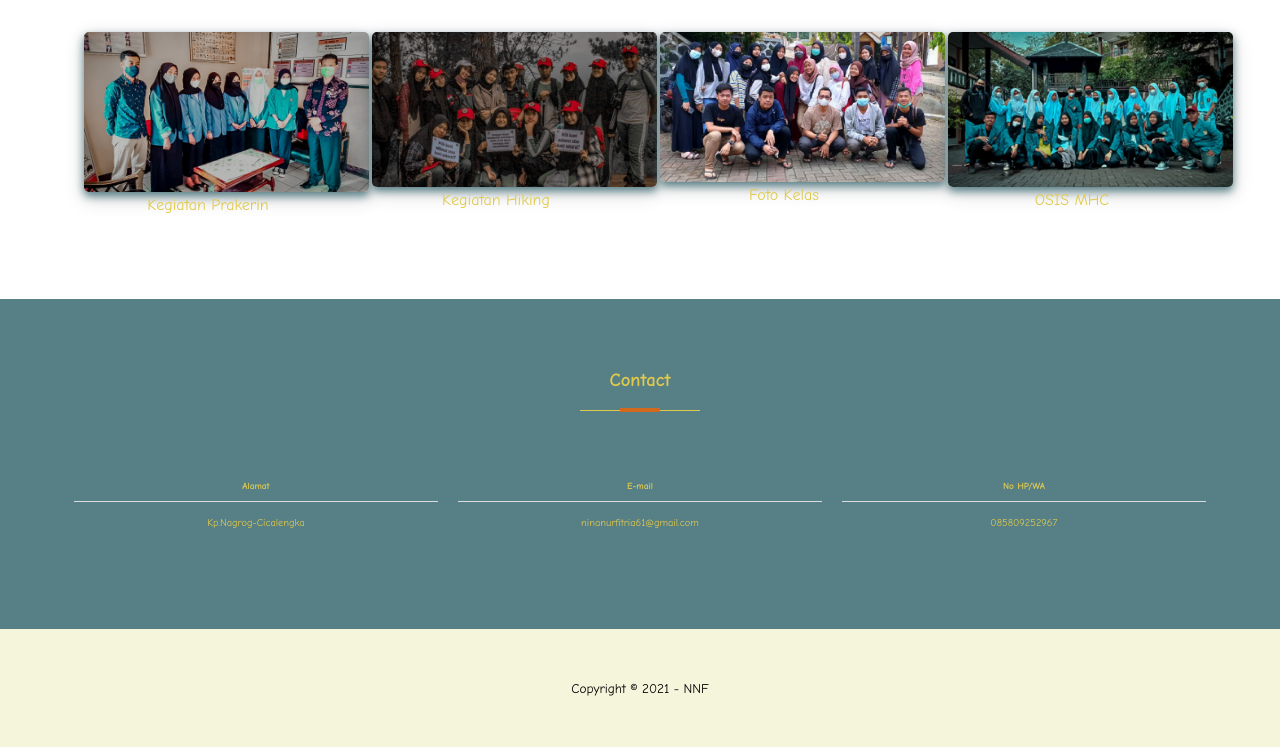
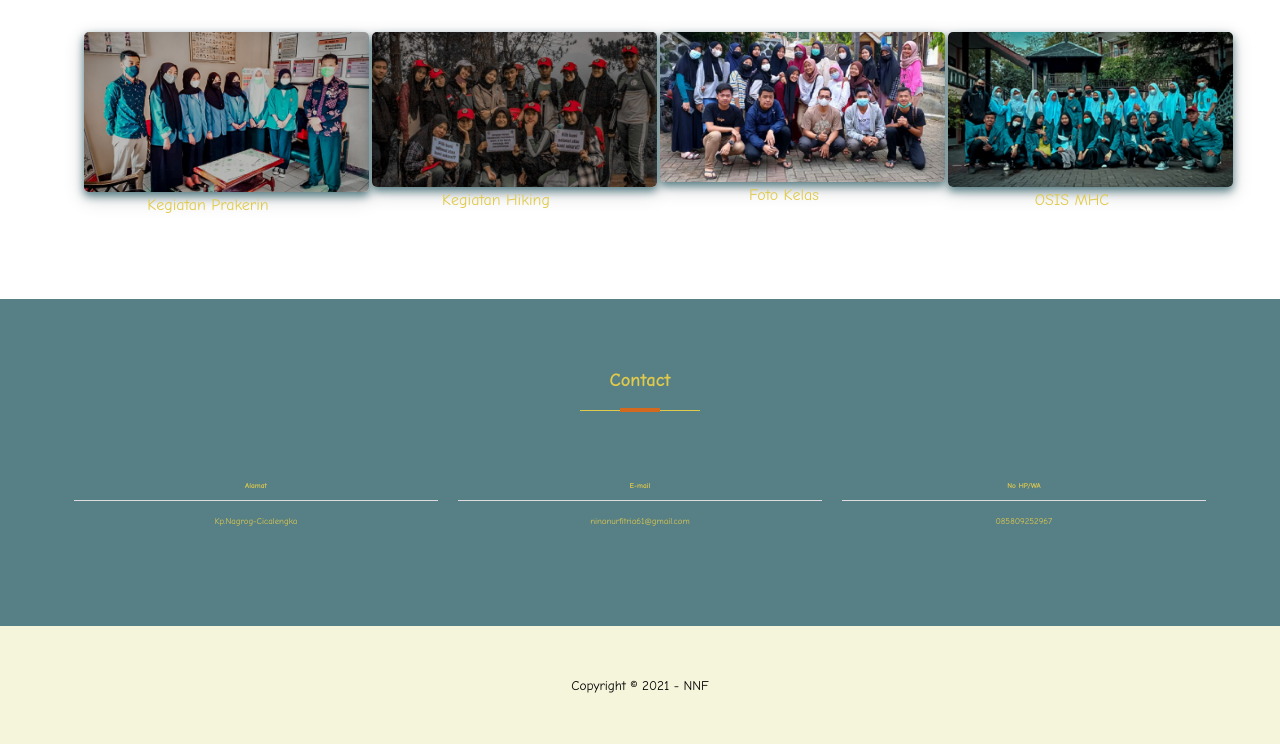
Before and after one commit to NinaNurfitria/Portfolio_NinaNur, a plain HTML site: page index.html in a window 1280 px wide. Shown: the part 1876-2623 px from the top of the page. Drawn offline with Linux system fonts and the light colour scheme.

Commit message:
Update style.css
ukuran font

```diff
--- a/css/style.css
+++ b/css/style.css
@@ -257,13 +257,13 @@ background-color: #567f86;
   float: left;
   text-align: center;
   padding:50px 10px;
-font-size:65%;
+font-size:55%;
 }
 .col-3 h4{
   padding-bottom: 10px;
   border-bottom: 1px solid #ddd;
   margin-bottom: 15px;
-font-size:90%;
+font-size:85%;
 }
 /* bagian footer */
 footer {
```
